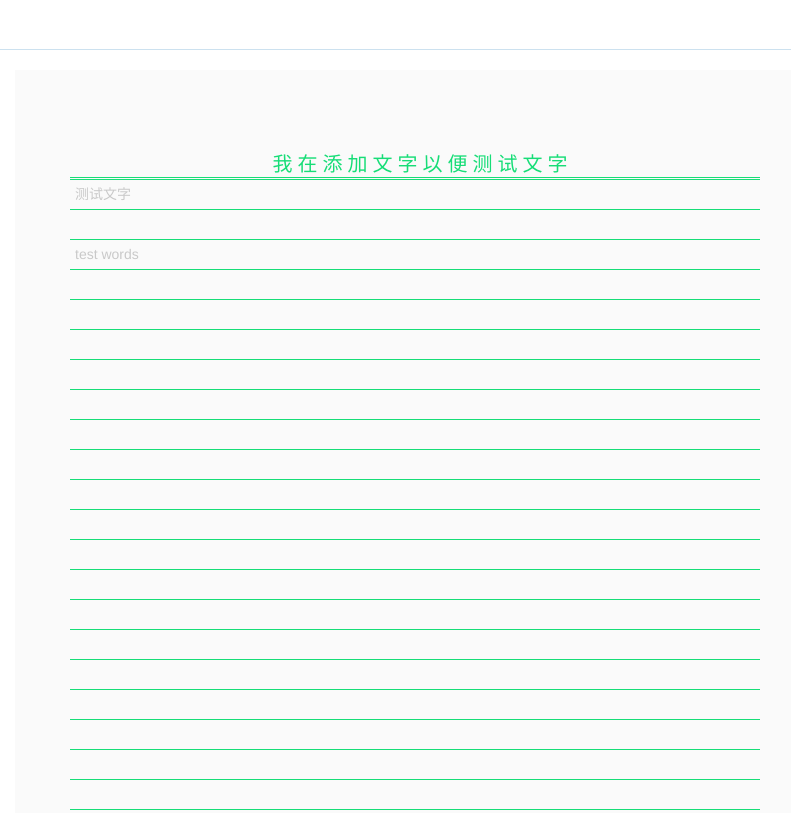
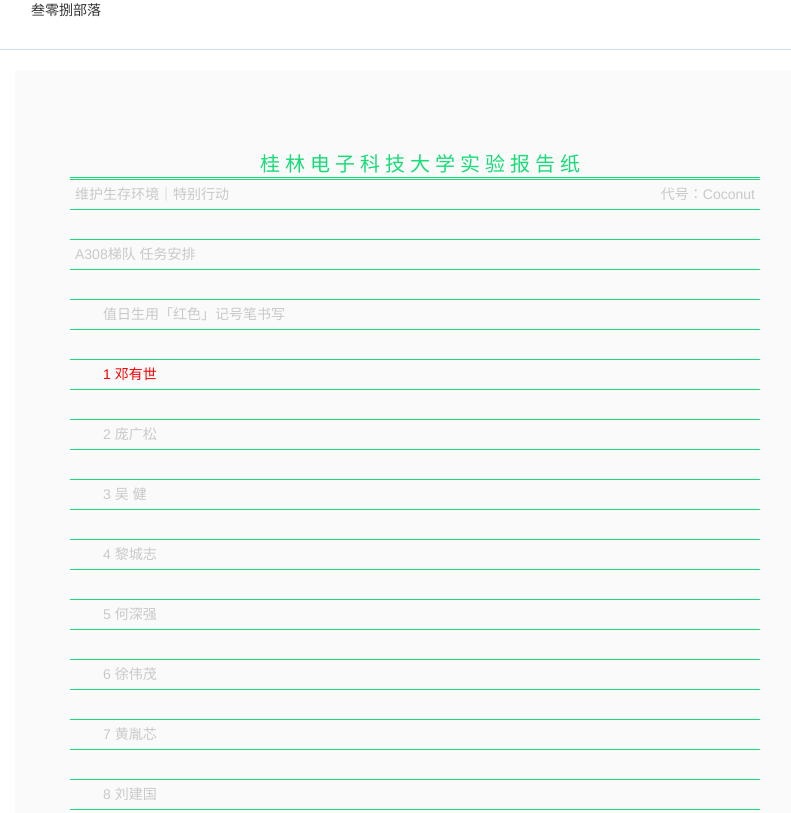
Before and after one commit to iwj/dutymate, a plain HTML site: page index.html in a window 1280 px wide. Shown: the top 813 px of the page, without its empty margins (225-1016 px from the left). Drawn offline with Linux system fonts and the light colour scheme.

Commit message:
js bug fixed

```diff
--- a/css/index.css
+++ b/css/index.css
@@ -52,6 +52,10 @@
 	color: #17dd77;
 }
 
-.page-mark{
+.to-right{
 	float: right;
 }
+
+.duty-people{
+	color: red;
+}
--- a/index.html
+++ b/index.html
@@ -1,45 +1,49 @@
 <!DOCTYPE html>
 <html>
 	<head>
-		<title>308</title>
+		<title>叁零捌</title>
 		<meta charset="UTF-8" />
+		<link rel="shortcut icon" href="favicon.png" type="image/png">
+    	<link rel="icon" href="favicon.png" type="image/png">
 		<link rel="stylesheet" href="css/index.css">
 		<link rel="stylesheet" href="css/bootstrap.min.css">
-		<!-- jQuery文件。务必在bootstrap.min.js 之前引入 -->
-		<script src="js/jquery.min.js"></script>
-		<!-- 最新的 Bootstrap 核心 JavaScript 文件 -->
-		<script src="js/bootstrap.min.js"></script>
+
 	</head>
 	<body>
 		<div class="navi">
+			叁零捌部落
 		</div>
-		<div class="labpaper">
+		<div class="labpaper mate-box">
 			<div class="double-line">
-				<div class="paper-title">我 在 添 加 文 字 以 便 测 试 文 字</div>
+				<div class="paper-title">桂 林 电 子 科 技 大 学 实 验 报 告 纸</div>
 			</div>
-			<div class="single-line">测试文字</div>
+            <div class="single-line">
+                维护生存环境｜特别行动
+                <span class="to-right">代号：Coconut</span>
+            </div>
+            <div class="single-line"></div>
+			<div class="single-line">A308梯队 任务安排</div>
 			<div class="single-line"></div>
-			<div class="single-line">test words</div>
+			<div class="single-line">　　值日生用「红色」记号笔书写</div>
 			<div class="single-line"></div>
+
+			<div class="single-line mate"><span class="">　　1 邓有世</span></div>
 			<div class="single-line"></div>
+			<div class="single-line mate"><span class="">　　2 庞广松</span></div>
 			<div class="single-line"></div>
+			<div class="single-line mate"><span class="">　　3 吴 健</span></div>
 			<div class="single-line"></div>
+			<div class="single-line mate"><span class="">　　4 黎城志</span></div>
 			<div class="single-line"></div>
+			<div class="single-line mate"><span class="">　　5 何深强</span></div>
 			<div class="single-line"></div>
+			<div class="single-line mate"><span class="">　　6 徐伟茂</span></div>
 			<div class="single-line"></div>
+			<div class="single-line mate"><span class="">　　7 黄胤芯</span></div>
 			<div class="single-line"></div>
+			<div class="single-line mate"><span class="">　　8 刘建国</span></div>
 			<div class="single-line"></div>
-			<div class="single-line"></div>
-			<div class="single-line"></div>
-			<div class="single-line"></div>
-			<div class="single-line"></div>
-			<div class="single-line"></div>
-			<div class="single-line"></div>
-			<div class="single-line"></div>
-			<div class="single-line"></div>
-			<div class="single-line"></div>
-			<div class="single-line"></div>
-			<div class="single-line"></div>
+            <div class="single-line"></div>
 			<div class="single-line"></div>
 			<div class="single-line"></div>
 			<div class="single-line"></div>
@@ -49,15 +53,17 @@
 			<div class="single-line"></div>
 			<div class="single-line"></div>
 			<div class="double-line"></div>
-			<div class="only-words"><span>40333.09.05</span><span class="page-mark">第　　　　页</span></div>
+			<div class="only-words"><span>40333.09.05</span><span class="to-right">第　　　　页</span></div>
 		</div>
 
-		<br><br><br><br><br><br>
-		<a class="btn btn-default" href="#" role="button">Link</a>
+        <br><br><br><br><br><br>
+        <p align="center">© 2015 叁零捌</p>
 
-
-		<button class="btn btn-default" type="submit">Button</button>
-		<input class="btn btn-default" type="button" value="Input">
-		<input class="btn btn-default" type="submit" value="Submit">
+        <!-- jQuery文件。务必在bootstrap.min.js 之前引入 -->
+		<script src="js/jquery.min.js"></script>
+		<!-- 最新的 Bootstrap 核心 JavaScript 文件 -->
+		<script src="js/bootstrap.min.js"></script>
+		<!--计算当天值日生-->
+		<script src="js/index.js"></script>
 	</body>
 </html>
--- /dev/null
+++ b/js/index.js
@@ -0,0 +1,9 @@
+debugger;
+
+(function() {
+	var index = (~~(Date.now()/(60 * 60 * 24 * 1000))+2)%8;
+	var mates = $(".mate-box>.mate");
+	var duty = mates.eq(index);
+	duty.find("span").addClass("duty-people");
+	console.log(index, duty, mates)
+}());
```
Also changed, not shown: favicon.png (added), 1 other file.
